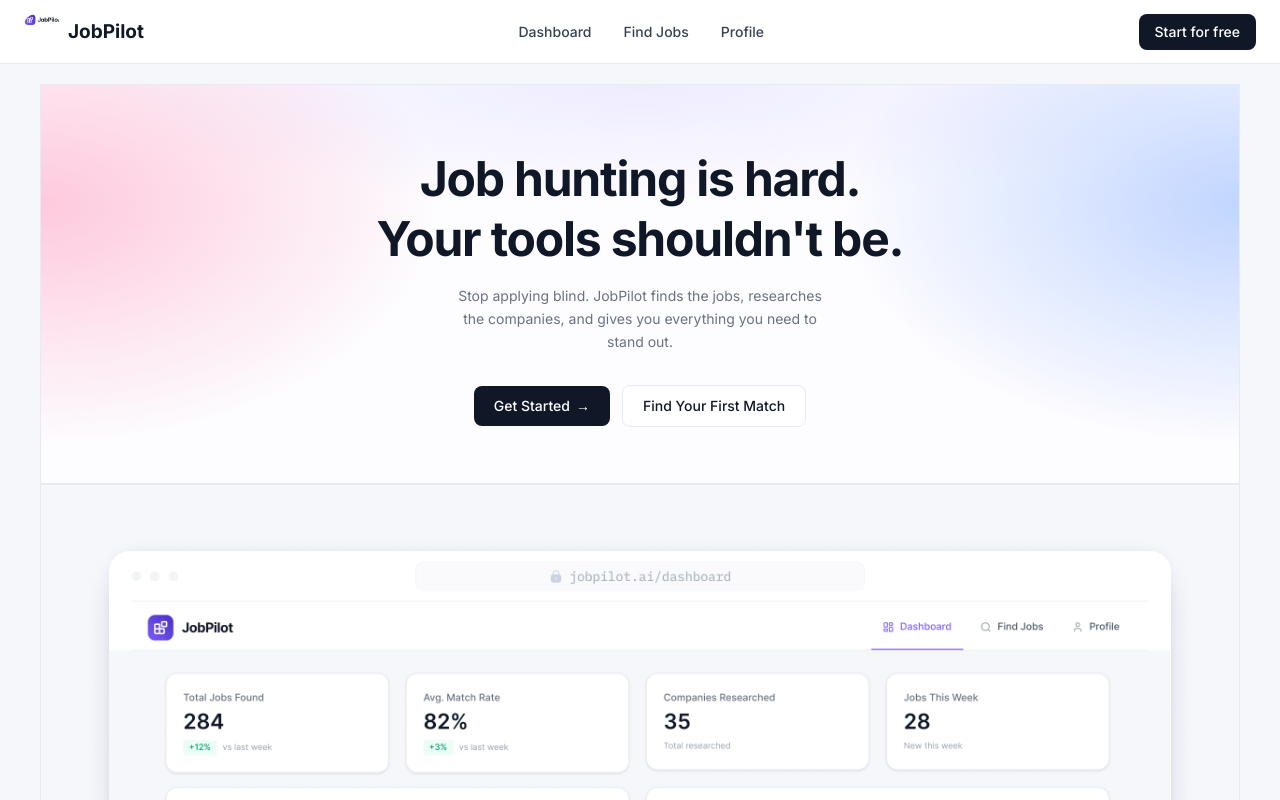
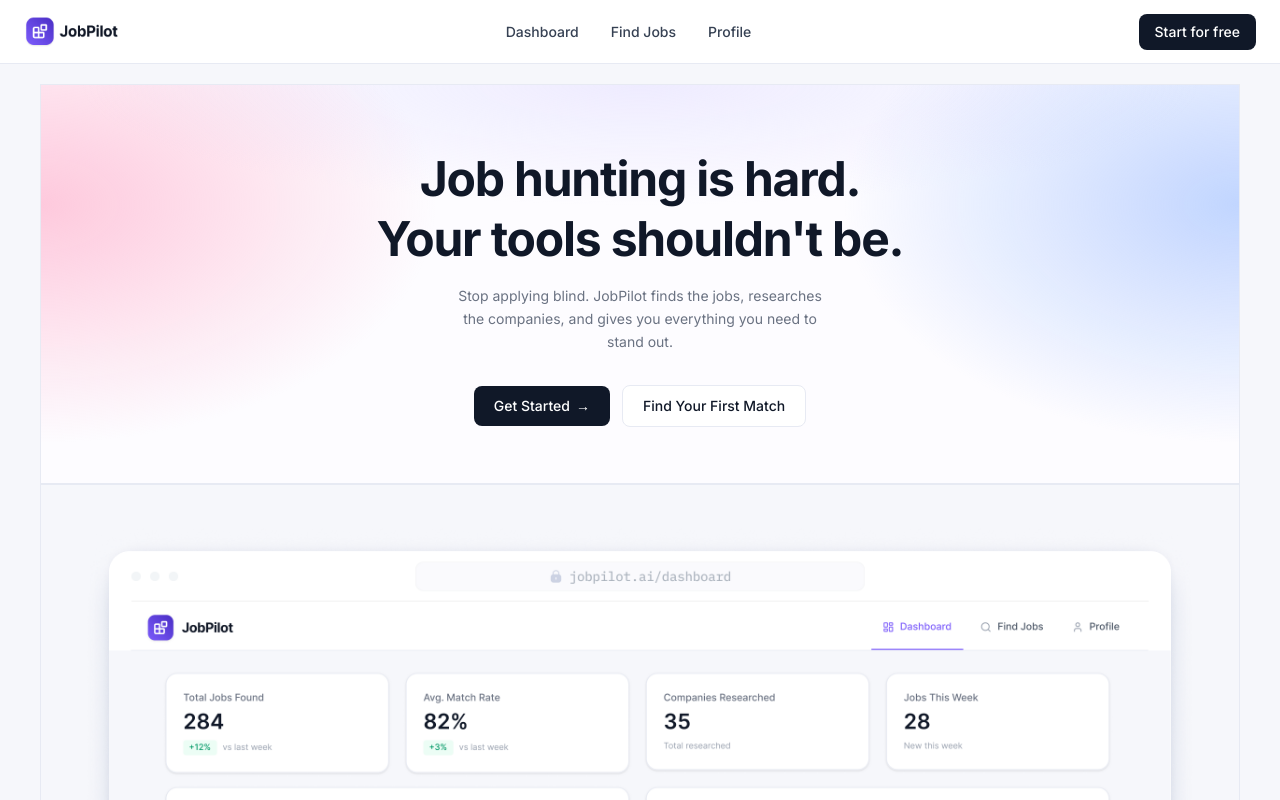
Before and after one commit to Friis1978/job-pilot, a Next.js app: page / in a window 1280 px wide. Shown: the top 800 px of the page. Built offline with nearby package versions, Linux system fonts and the light colour scheme.

Commit message:
Refactor Footer and Navbar components: update logo size and remove unnecessary elements

```diff
--- a/components/layout/Footer.tsx
+++ b/components/layout/Footer.tsx
@@ -4,12 +4,9 @@
 export function Footer() {
   return (
     <footer className="w-full bg-surface border-t border-border">
-      <div className="w-full max-w-[1440px] mx-auto px-8 py-6 flex items-center justify-between">
-        <Link href="/" className="flex items-center gap-2">
-          <div className="w-9 h-9 rounded-lg overflow-hidden shrink-0">
-            <Image src="/logo.png" alt="JobPilot" width={36} height={36} />
-          </div>
-          <span className="text-[19px] leading-7 font-bold text-text-darkest">JobPilot</span>
+      <div className="w-full max-w-[1440px] mx-auto px-8 h-16 flex items-center justify-between">
+        <Link href="/" className="flex items-center">
+          <Image src="/logo.png" alt="JobPilot" width={64} height={64} className="h-8 w-auto" />
         </Link>
 
         <nav className="flex items-center gap-8">
--- a/components/layout/Navbar.tsx
+++ b/components/layout/Navbar.tsx
@@ -5,11 +5,8 @@
   return (
     <header className="w-full bg-surface border-b border-border h-16 flex items-center">
       <div className="w-full max-w-[1440px] mx-auto px-6 flex items-center justify-between">
-        <Link href="/" className="flex items-center gap-2">
-          <div className="w-9 h-9 rounded-lg overflow-hidden shrink-0">
-            <Image src="/logo.png" alt="JobPilot" width={36} height={36} />
-          </div>
-          <span className="text-[19px] leading-7 font-bold text-text-darkest">JobPilot</span>
+        <Link href="/" className="flex items-center">
+          <Image src="/logo.png" alt="JobPilot" width={64} height={64} className="h-8 w-auto" />
         </Link>
 
         <nav className="flex items-center gap-8">
```
